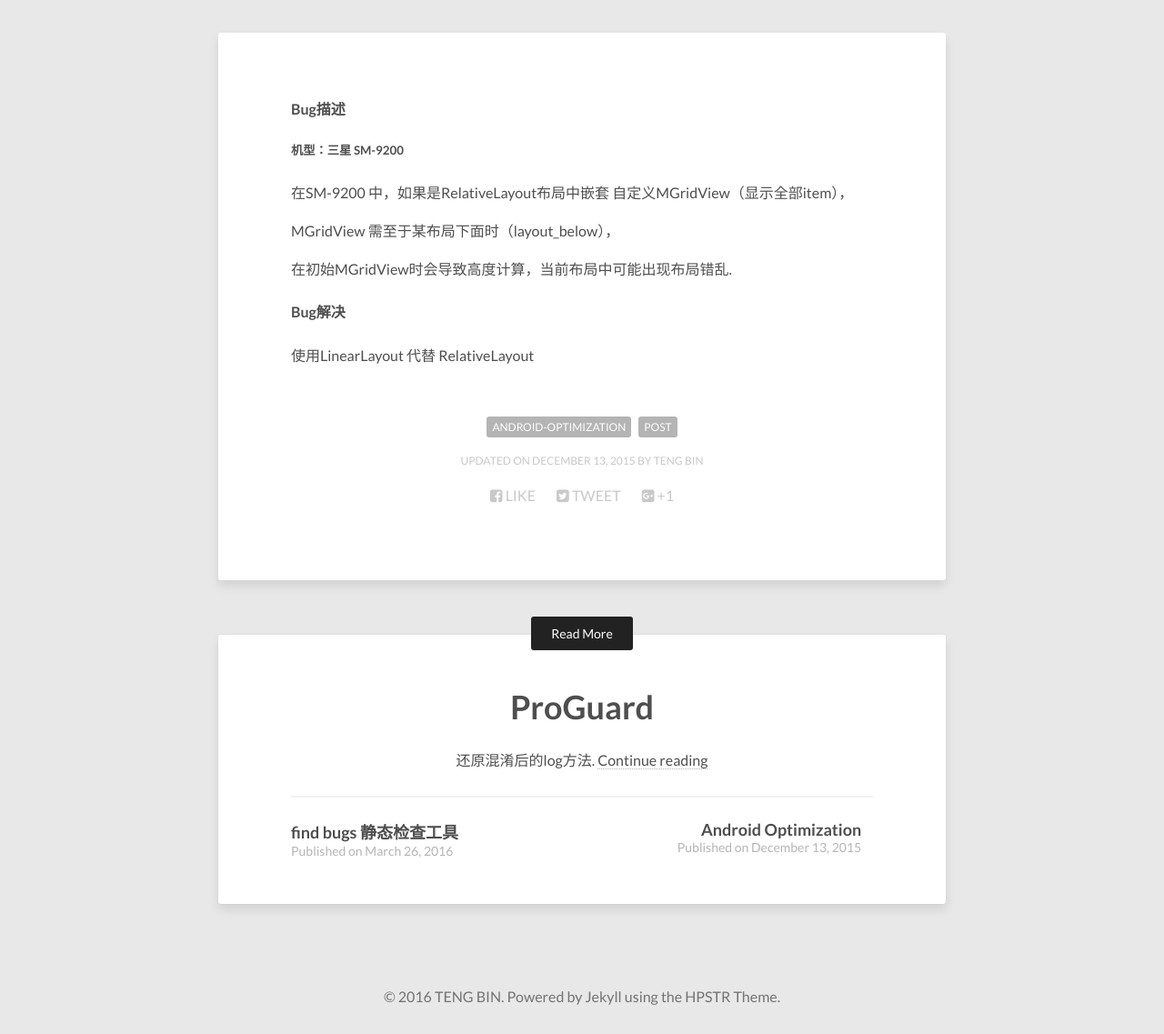
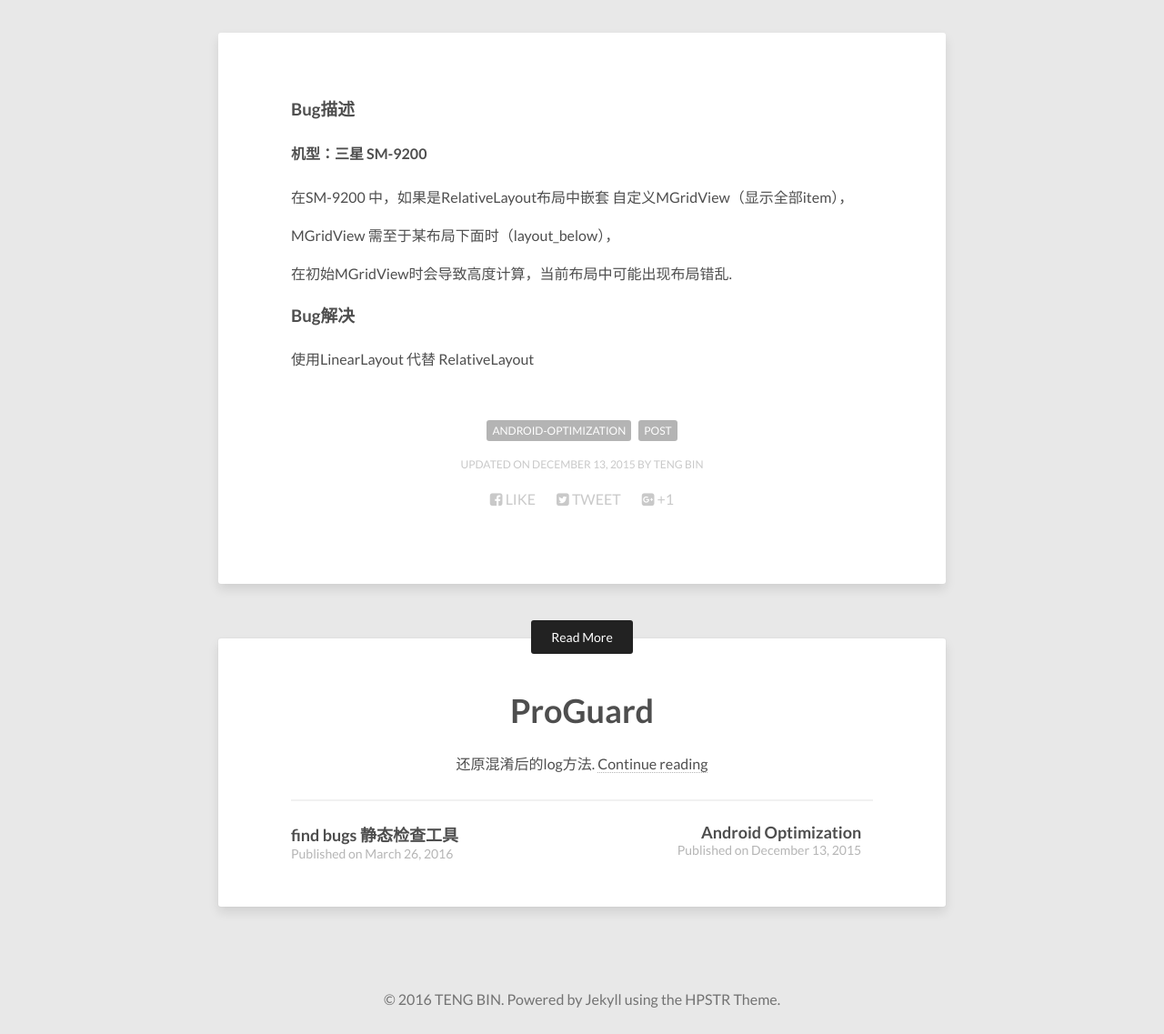
Before and after one commit to tengbinlive/tengbinlive.github.io, a Jekyll site: the page built from _posts/2016-03-28-code-android-compatible.md, in a window 1280 px wide. Shown: the part 414-1551 px from the top of the page at 91% size. Built offline with Jekyll 4.4.1, drawn with Linux system fonts in a browser that asks for light colours; nearby versions of some CDN libraries.

Commit message:
no message

```diff
--- a/_posts/2016-03-28-code-android-compatible.md
+++ b/_posts/2016-03-28-code-android-compatible.md
@@ -8,9 +8,9 @@ image:
   feature: abstract-10.jpg
 ---
 
-#### Bug描述
+### Bug描述
 
-##### 机型：三星 SM-9200
+#### 机型：三星 SM-9200
 
 在SM-9200 中，如果是RelativeLayout布局中嵌套 自定义MGridView（显示全部item），
 
@@ -18,6 +18,6 @@ MGridView 需至于某布局下面时（layout_below），
 
 在初始MGridView时会导致高度计算，当前布局中可能出现布局错乱.
 
-#### Bug解决
+### Bug解决
 
 使用LinearLayout 代替 RelativeLayout
```
